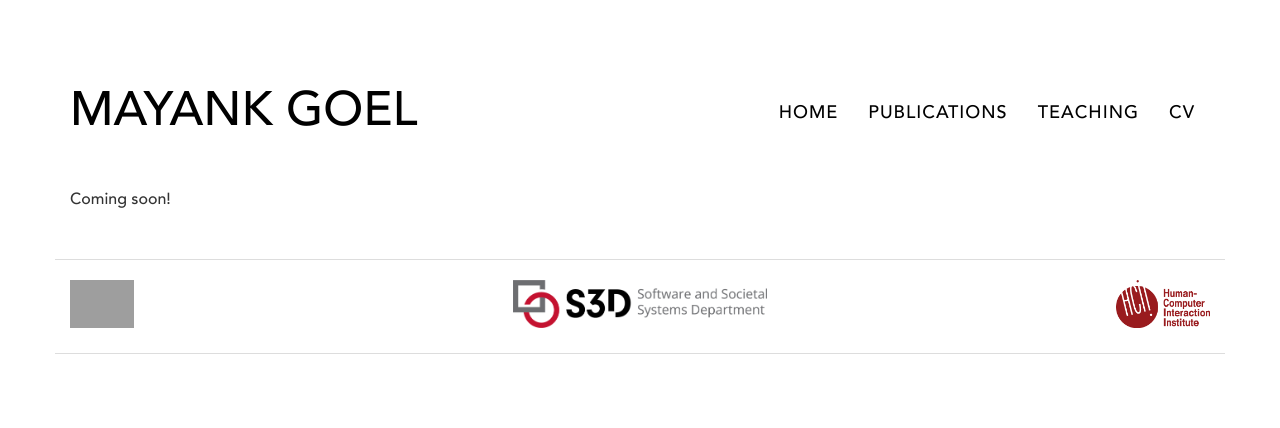
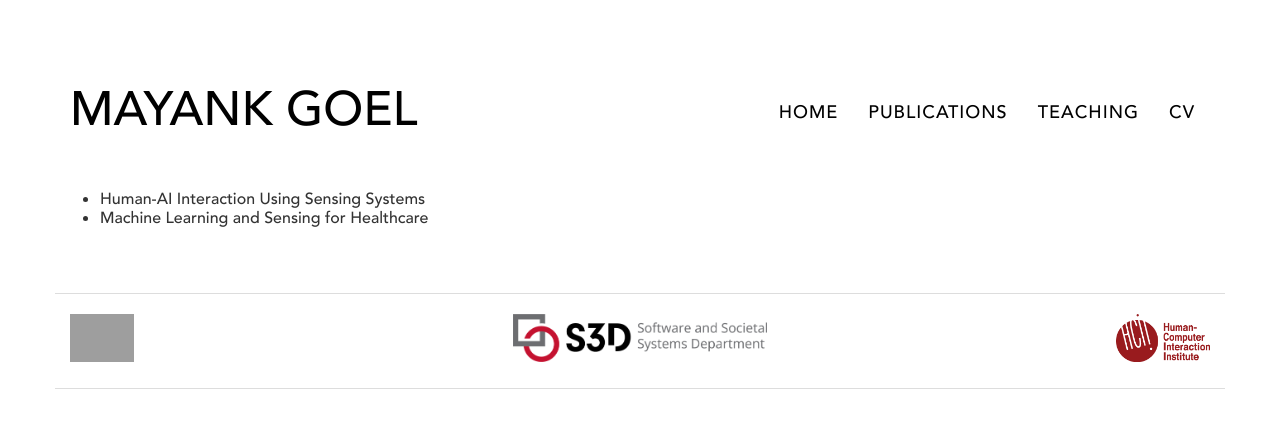
Before and after one commit to mynkgoel/mynkgoel.github.io, a Jekyll site: the page built from teaching/index.html, in a window 1280 px wide. Shown: the top 428 px of the page. Built offline with Jekyll 4.4.1, drawn with Linux system fonts in a browser that asks for light colours; nearby versions of some CDN libraries; grey boxes are pictures that could not be loaded.

Commit message:
adding teaching info

```diff
--- a/teaching/index.html
+++ b/teaching/index.html
@@ -1,6 +1,9 @@
 ---
 layout: page
 title:
+---
 
----
-Coming soon!
+<ul>
+<li>Human-AI Interaction Using Sensing Systems</li>
+<li>Machine Learning and Sensing for Healthcare</li>
+</ul>
```
Also changed, not shown: 4 other files.
